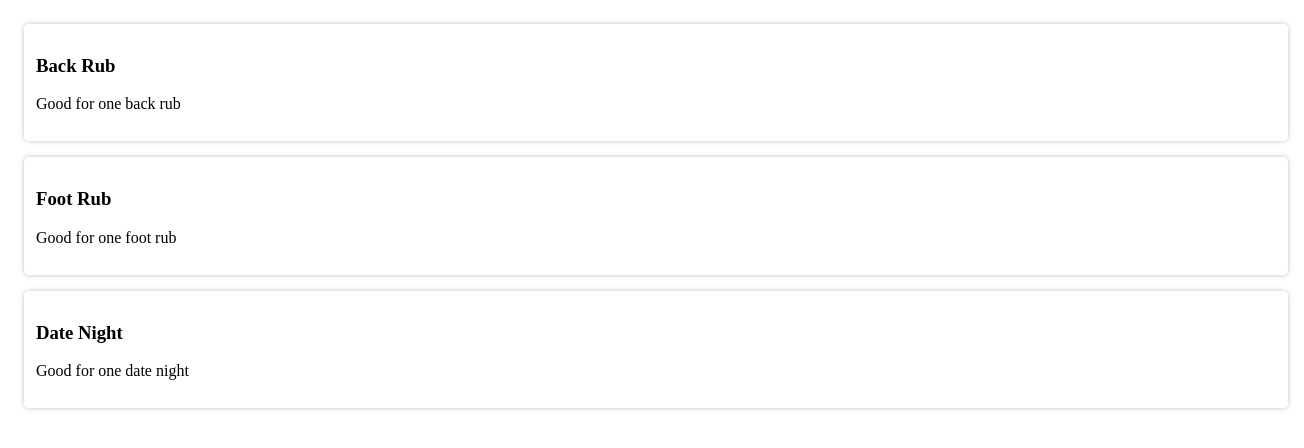
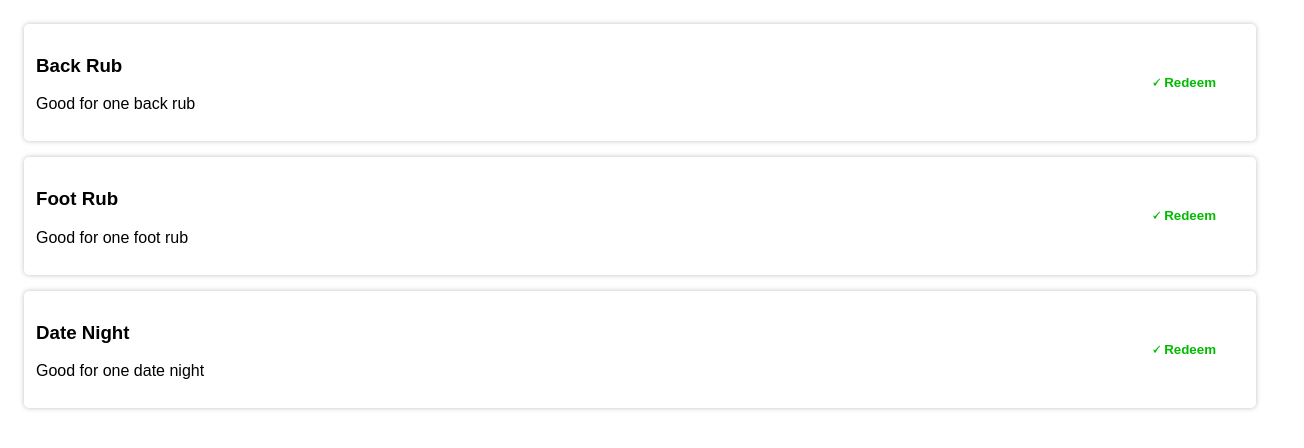
Before and after one commit to OsirisX3R0/boupon, a React (Create React App) app: page / in a window 1280 px wide. Shown: the top 448 px of the page, 1304 px wide, since content can reach past the window. Built offline with nearby package versions, Linux system fonts and the light colour scheme.

Commit message:
Updated styles

```diff
--- a/src/components/Coupons.js
+++ b/src/components/Coupons.js
@@ -1,6 +1,13 @@
 import { useContext } from "react";
 import { CouponContext } from "../context/CouponContext";
-import { Coupon, CouponContainer } from "../styles";
+import {
+  Coupon,
+  CouponContainer,
+  CouponDesc,
+  CouponHead,
+  CouponText,
+  Redeem,
+} from "../styles";
 
 const Coupons = () => {
   const { coupons } = useContext(CouponContext);
@@ -10,8 +17,11 @@ const Coupons = () => {
     coupons.length &&
     coupons.map((coupon, i) => (
       <Coupon key={i}>
-        <h3>{coupon.title}</h3>
-        <p>{coupon.text}</p>
+        <CouponText>
+          <CouponHead>{coupon.title}</CouponHead>
+          <CouponDesc>{coupon.text}</CouponDesc>
+        </CouponText>
+        <Redeem>&#128504; Redeem</Redeem>
       </Coupon>
     ));
 
--- a/src/context/GlobalContext.js
+++ b/src/context/GlobalContext.js
@@ -4,7 +4,7 @@ import { createGlobalStyle } from "styled-components";
 const GlobalSyle = createGlobalStyle`
   background-color: #f5f5f5;
   color: #333;
-  font-family: sans-serif;
+  font-family: Arial;
 `;
 
 export const GlobalContext = createContext();
--- a/src/styles.js
+++ b/src/styles.js
@@ -1,7 +1,6 @@
 import styled from "styled-components";
 
 export const CouponContainer = styled.div`
-  width: 100%;
   padding: 1rem;
 `;
 
@@ -10,4 +9,31 @@ export const Coupon = styled.div`
   border-radius: 5px;
   margin-bottom: 1rem;
   box-shadow: 0 0 5px rgba(0, 0, 0, 0.25);
+  display: grid;
+  grid-template-columns: 1fr 10%;
 `;
+
+export const CouponText = styled.div``;
+
+export const CouponHead = styled.h3`
+  font-family: sans-serif;
+`;
+
+export const CouponDesc = styled.p`
+  font-family: sans-serif;
+`;
+
+export const Redeem = styled.button`
+  background-color: transparent;
+  color: #0b0;
+  font-weight: bold;
+  border: none;
+  border-radius: 5px;
+  outline: none;
+  transition: 0.2s;
+  cursor: pointer;
+
+  &:hover {
+    background-color: rgba(0, 200, 0, 0.1);
+  }
+`;
```
